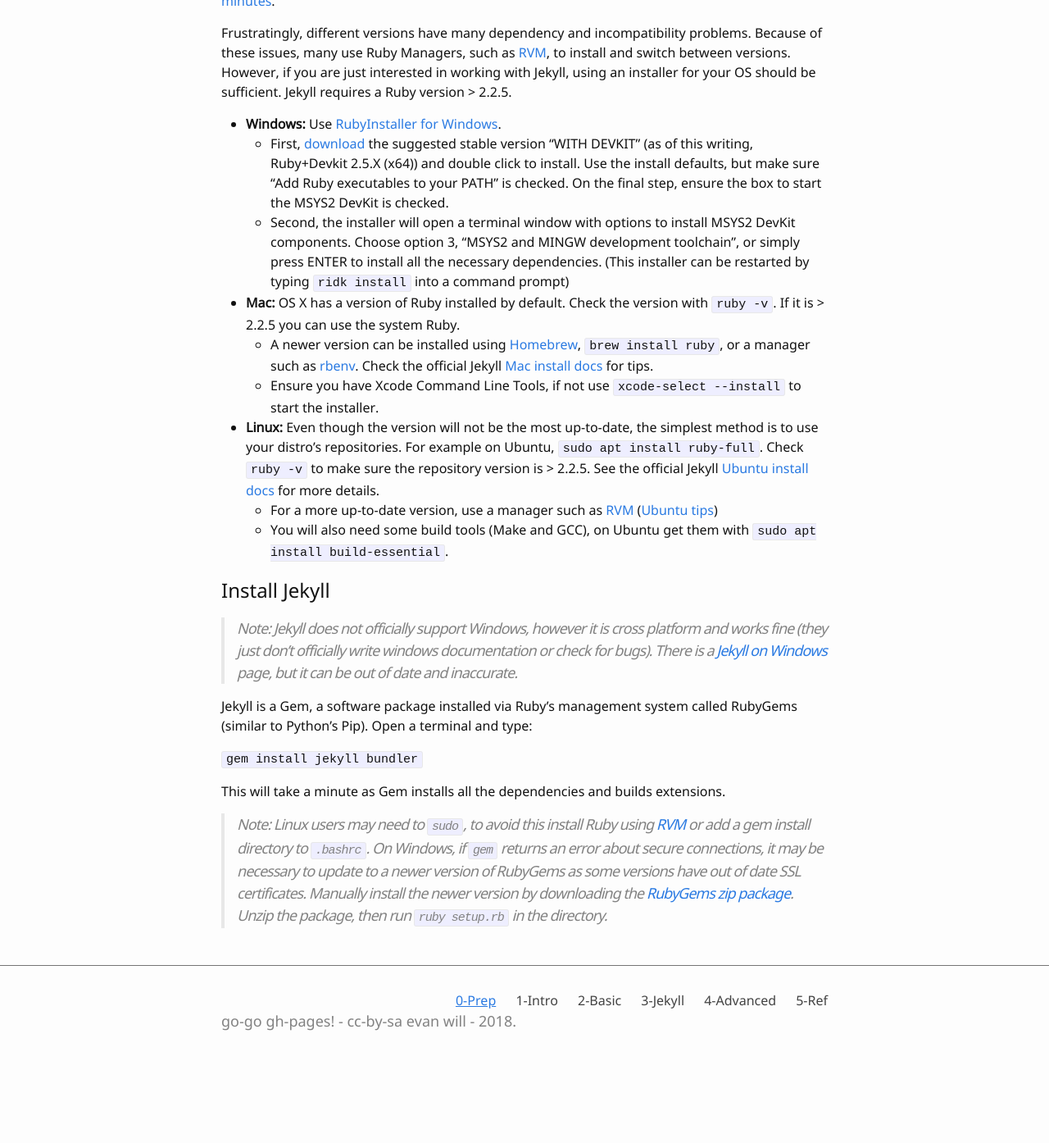
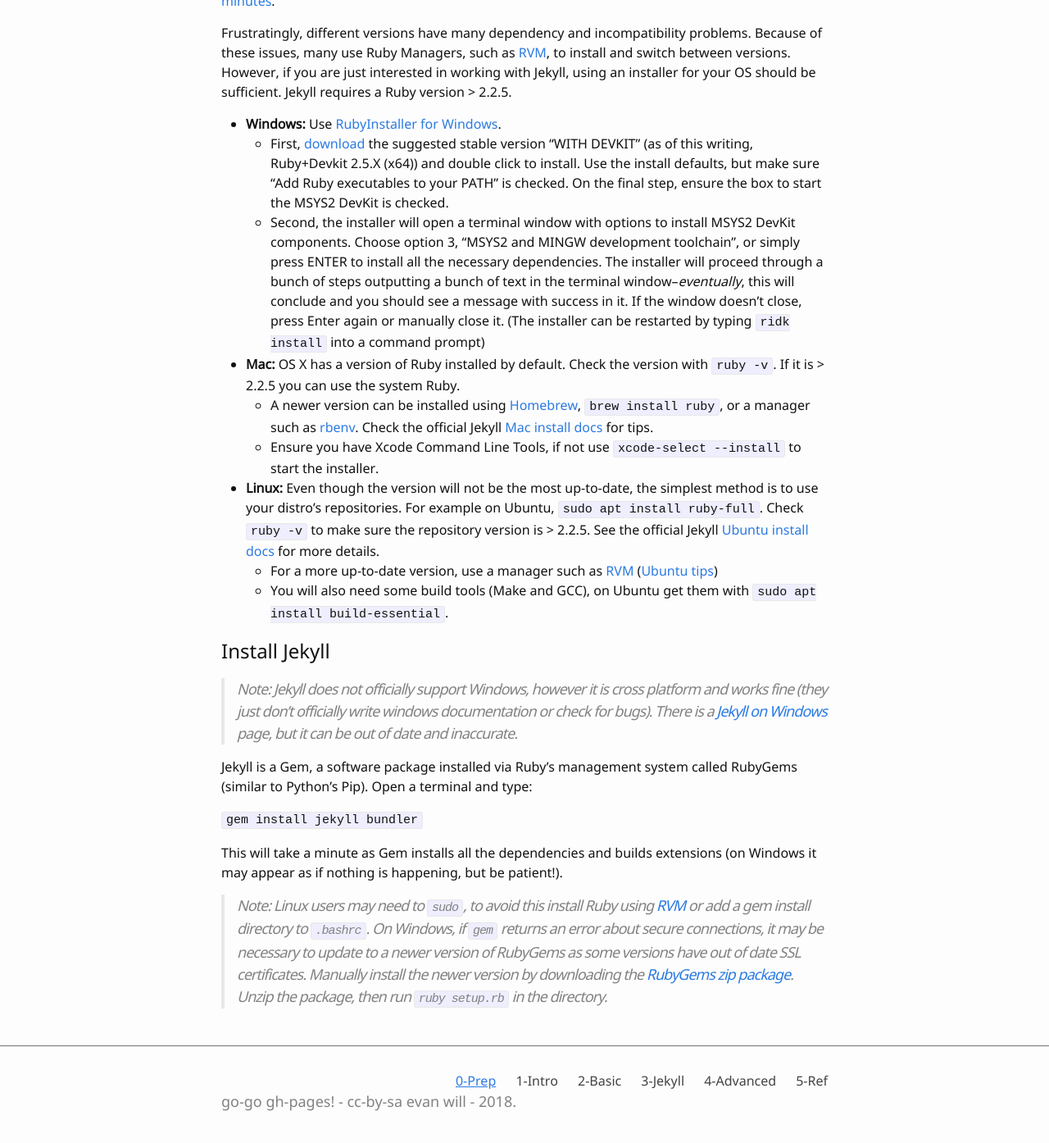
Before and after one commit to evanwill/go-go-ghpages, a Jekyll site: the page built from 0-prep.md, in a window 1280 px wide and 1400 px high, scrolled down 1496 px. Shown: the top 1394 px of the window at 82% size. Built offline with Jekyll 4.4.1, drawn with Linux system fonts in a browser that asks for light colours; before the commit the page ends 2800 px from its top, so only the background shows below that.

Commit message:
add detail in prep

```diff
--- a/0-prep.md
+++ b/0-prep.md
@@ -59,7 +59,7 @@ Jekyll requires a Ruby version > 2.2.5.
 
 - **Windows:** Use [RubyInstaller for Windows](https://rubyinstaller.org/){:target="_blank"}.
     - First, [download](https://rubyinstaller.org/downloads/){:target="_blank"} the suggested stable version "WITH DEVKIT" (as of this writing, Ruby+Devkit 2.5.X (x64)) and double click to install. Use the install defaults, but make sure "Add Ruby executables to your PATH" is checked. On the final step, ensure the box to start the MSYS2 DevKit is checked.
-    - Second, the installer will open a terminal window with options to install MSYS2 DevKit components. Choose option 3, "MSYS2 and MINGW development toolchain", or simply press ENTER to install all the necessary dependencies. (This installer can be restarted by typing `ridk install` into a command prompt)
+    - Second, the installer will open a terminal window with options to install MSYS2 DevKit components. Choose option 3, "MSYS2 and MINGW development toolchain", or simply press ENTER to install all the necessary dependencies. The installer will proceed through a bunch of steps outputting a bunch of text in the terminal window--*eventually*, this will conclude and you should see a message with success in it. If the window doesn't close, press Enter again or manually close it. (The installer can be restarted by typing `ridk install` into a command prompt)
 - **Mac:** OS X has a version of Ruby installed by default. Check the version with `ruby -v`. If it is > 2.2.5 you can use the system Ruby.
     - A newer version can be installed using [Homebrew](https://brew.sh/){:target="_blank"}, `brew install ruby`, or a manager such as [rbenv](https://github.com/rbenv/rbenv){:target="_blank"}. Check the official Jekyll [Mac install docs](https://jekyllrb.com/docs/installation/macos/){:target="_blank"} for tips.
     - Ensure you have Xcode Command Line Tools, if not use `xcode-select --install` to start the installer.
@@ -77,7 +77,7 @@ Open a terminal and type:
 
 `gem install jekyll bundler`
 
-This will take a minute as Gem installs all the dependencies and builds extensions.
+This will take a minute as Gem installs all the dependencies and builds extensions (on Windows it may appear as if nothing is happening, but be patient!).
 
 > Note: Linux users may need to `sudo`, to avoid this install Ruby using [RVM](http://rvm.io/) or add a gem install directory to `.bashrc`.
 > On Windows, if `gem` returns an error about secure connections, it may be necessary to update to a newer version of RubyGems as some versions have out of date SSL certificates.
```
